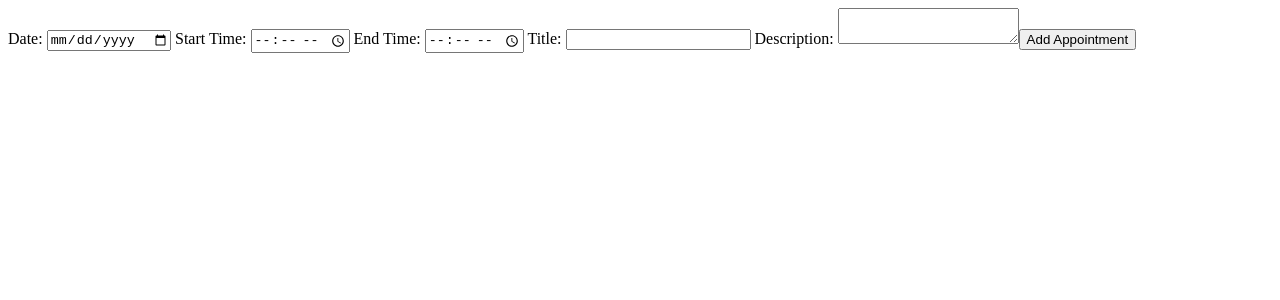
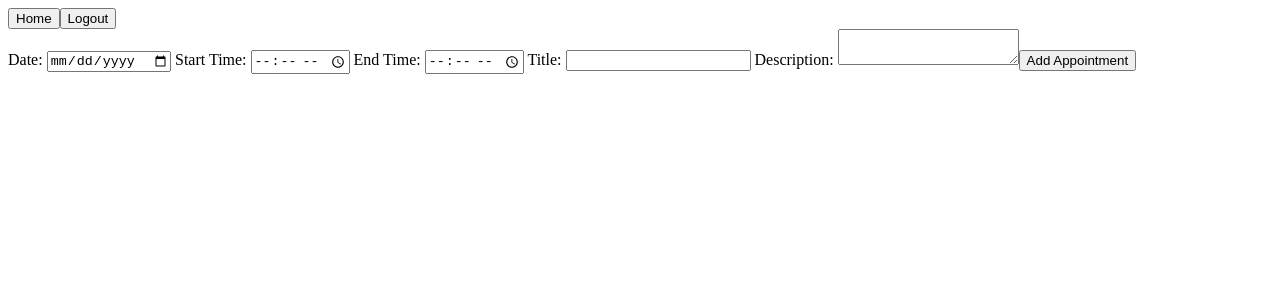
Before and after one commit to DanielChristianiBee/MasniOfficeAgenda, an Angular app in the folder MasniOfficeAgenda/: page /add in a window 1280 px wide. Shown: the top 300 px of the page. Built offline with nearby package versions, Linux system fonts and the light colour scheme; no server answers; sample sign-in values are in the browser's storage.

Commit message:
header with logout and home working and secured

```diff
--- a/MasniOfficeAgenda/src/app/app.component.html
+++ b/MasniOfficeAgenda/src/app/app.component.html
@@ -1,3 +1,6 @@
-
+<header>
+    <button (click)="navigateToHome()" *ngIf="showHomeButton">Home</button>
+    <button (click)="logout()" *ngIf="showLogoutButton">Logout</button>
+  </header>
 
 <router-outlet />
--- a/MasniOfficeAgenda/src/app/app.component.ts
+++ b/MasniOfficeAgenda/src/app/app.component.ts
@@ -1,14 +1,47 @@
-import { Component } from '@angular/core';
-import { RouterOutlet } from '@angular/router';
-import { Router } from '@angular/router';
+import { Component, OnInit } from '@angular/core';
+import { Router, NavigationEnd } from '@angular/router';
+import { filter } from 'rxjs/operators';
+import { FirebaseService } from './firebase.service'; // Import your Firebase service
+import { RouterLink, RouterOutlet } from '@angular/router';
+import { CommonModule } from '@angular/common';
+
 @Component({
   selector: 'app-root',
   standalone: true,
-  imports: [RouterOutlet],
+  imports: [RouterOutlet, RouterLink, CommonModule],
   templateUrl: './app.component.html',
-  styleUrl: './app.component.scss'
+  styleUrls: ['./app.component.scss']
 })
+export class AppComponent implements OnInit {
+  title = 'MasniOfficeAgenda';
+  showHomeButton: boolean = false; // Flag for Home button visibility
+  showLogoutButton: boolean = false; // Flag for Logout button visibility
 
-export class AppComponent {
-  title = 'MasniOfficeAgenda';
+  constructor(private router: Router, private firebaseService: FirebaseService) {}
+
+  ngOnInit() {
+    // Subscribe to router events to control button visibility
+    this.router.events.pipe(
+      filter(event => event instanceof NavigationEnd)
+    ).subscribe((event: NavigationEnd) => {
+      this.updateButtonVisibility(event.url);
+    });
+  }
+
+  private updateButtonVisibility(url: string) {
+    // Hide the Home and Logout buttons if the current URL is '/login'
+    this.showHomeButton = url !== '/login';
+    this.showLogoutButton = url !== '/login' && this.firebaseService.isLoggedIn(); // Assuming you have an isLoggedIn method
+  }
+
+  navigateToHome() {
+    this.router.navigate(['/home']);
+  }
+
+  logout() {
+    this.firebaseService.logout().then(() => {
+      this.router.navigate(['/login'], { replaceUrl: true }); // Use replaceUrl to block back navigation
+    });
+  }
+
 }
--- /dev/null
+++ b/MasniOfficeAgenda/src/app/auth.guard.ts
@@ -0,0 +1,19 @@
+import { Injectable } from '@angular/core';
+import { CanActivate, Router } from '@angular/router';
+import { FirebaseService } from './firebase.service'; // Adjust path as necessary
+
+@Injectable({
+  providedIn: 'root',
+})
+export class AuthGuard implements CanActivate {
+  constructor(private firebaseService: FirebaseService, private router: Router) {}
+
+  canActivate(): boolean {
+    if (this.firebaseService.isLoggedIn()) {
+      return true; // User is logged in, allow access
+    } else {
+      this.router.navigate(['/login']); // Redirect to login if not logged in
+      return false; // User is not logged in, deny access
+    }
+  }
+}
--- a/MasniOfficeAgenda/src/app/firebase.service.ts
+++ b/MasniOfficeAgenda/src/app/firebase.service.ts
@@ -5,6 +5,8 @@ import { getFirestore, collection, addDoc, doc, updateDoc, onSnapshot, Timestamp
 import { getAnalytics, isSupported } from 'firebase/analytics';
 import { Appointment } from './appointment.model';
 import { Observable } from 'rxjs';
+import { signOut } from 'firebase/auth';
+import { User } from 'firebase/auth';
 
 const firebaseConfig = {
   apiKey: "AIzaSyBJ4VU8NzNDGCSWE0zgPDpzW8jlmLVUwh8",
@@ -117,4 +119,19 @@ export class FirebaseService {
       console.error("Error:", e);
     }
   }
+
+  logout(): Promise<void> {
+    return signOut(this.auth)
+      .then(() => {
+        console.log('Logout successful');
+      })
+      .catch((error) => {
+        this.handleError(error);
+        throw new Error(error.message);
+      });
+  }
+
+  isLoggedIn(): boolean {
+    return this.auth.currentUser !== null; // Check if there's a logged-in user
+  }
 }
```
Also changed, not shown: MasniOfficeAgenda/src/app/app.routes.ts (+4 -3 lines), 1 other file (tests, documents, lock files or other folders).
